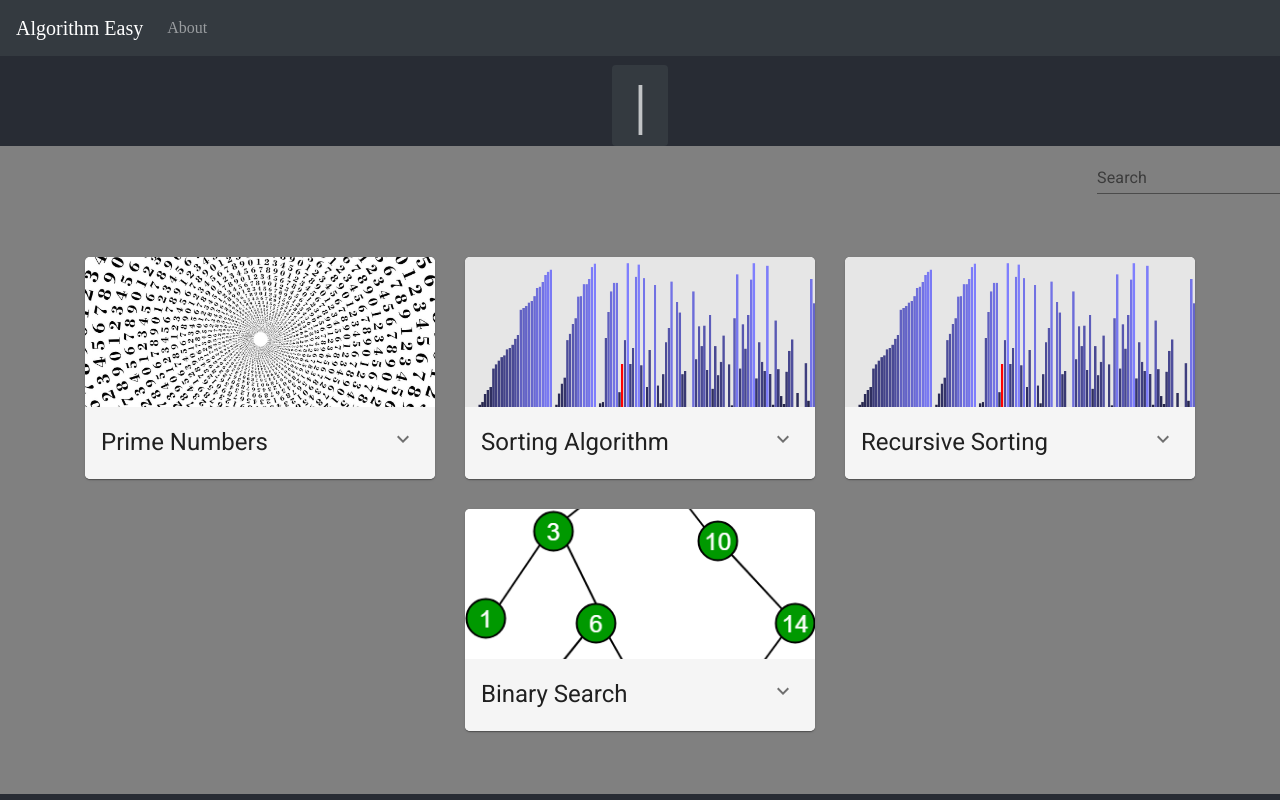
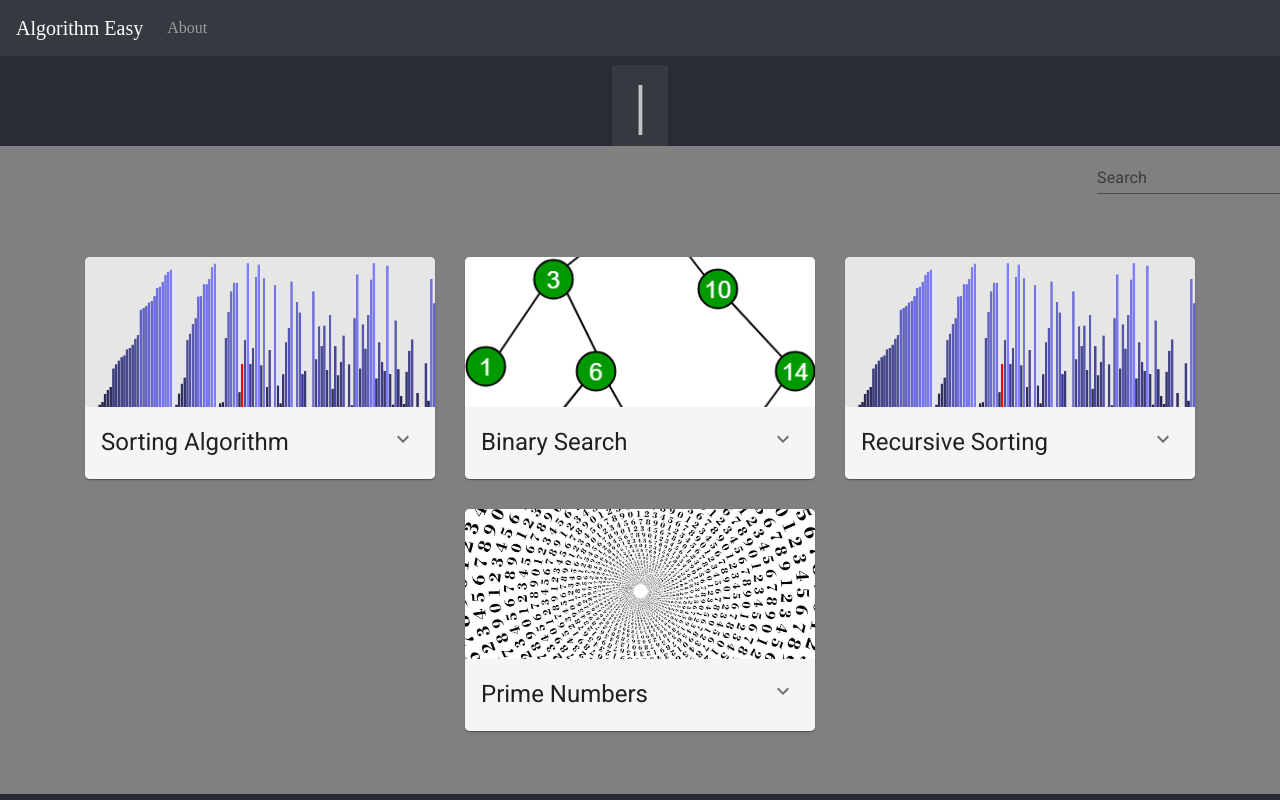
Before and after one commit to Mishalgupta/AlgorithmEasy, a React (Create React App) app: page / in a window 1280 px wide. Shown: the top 800 px of the page. Built offline with nearby package versions, Linux system fonts and the light colour scheme; a web font is replaced by a local one.

Commit message:
version 1.2

```diff
--- a/package.json
+++ b/package.json
@@ -1,7 +1,7 @@
 {
   "name": "algo-easy",
   "version": "0.1.0",
-  "homepage": "https://github.com/Mishalgupta/algorithmeasy",
+  "homepage": "https://Mishalgupta.github.io/algorithmeasy",
   "private": true,
   "dependencies": {
     "@material-ui/core": "^4.11.0",
@@ -48,6 +48,6 @@
     ]
   },
   "devDependencies": {
-    "gh-pages": "^3.1.0"
+    "gh-pages": "^3.2.3"
   }
 }
--- a/public/index.html
+++ b/public/index.html
@@ -3,7 +3,7 @@
 
 <head>
   <meta charset="utf-8" />
-  <link rel="icon" href="%PUBLIC_URL%/path.ico" />
+  <link rel="icon" href="%PUBLIC_URL%/logo.png" />
   <meta name="viewport" content="width=device-width, initial-scale=1" />
   <meta name="theme-color" content="#000000" />
   <meta name="description" content="Web site created using create-react-app" />
--- a/src/homeComponents/cardDetails.js
+++ b/src/homeComponents/cardDetails.js
@@ -7,17 +7,17 @@ export function getDetails() {
     return [
         {
             id: 1,
-            title: "Prime Numbers",
-            description: "Visualize how Seive is better than brute force",
-            route: "/prime",
-            img: primes
-        },
-        {
-            id: 2,
             title: "Sorting Algorithm",
             description: "Compare different sorting algorithms",
             route: "/sort",
             img: sort
+        },
+        {
+            id: 2,
+            title: "Binary Search",
+            description: "Binary search is an efficient algorithm for finding an item from a sorted list of item",
+            route: "/binarysearch",
+            img: binSearch
         },
         {
             id: 3,
@@ -26,14 +26,12 @@ export function getDetails() {
             route: "/recursivesort",
             img: sort
         },
-
         {
             id: 4,
-            title: "Binary Search",
-            description: "Binary search is an efficient algorithm for finding an item from a sorted list of item",
-            route: "/binarysearch",
-            img: binSearch
+            title: "Prime Numbers",
+            description: "Visualize how Seive is better than brute force",
+            route: "/prime",
+            img: primes
         }
-
     ]
 }
```
Also changed, not shown: public/logo.png (added), 1 other file (tests, documents, lock files or other folders).
